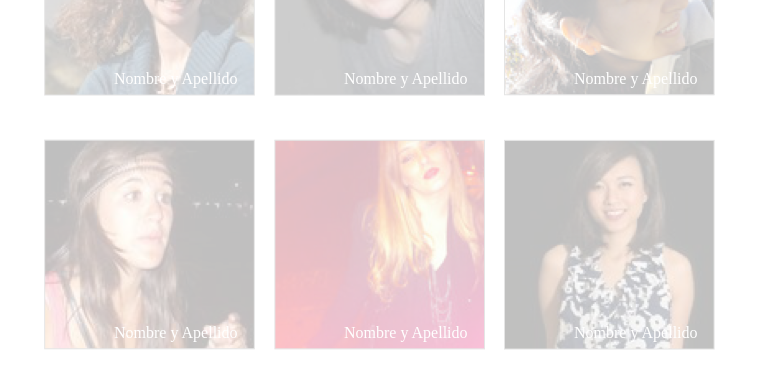
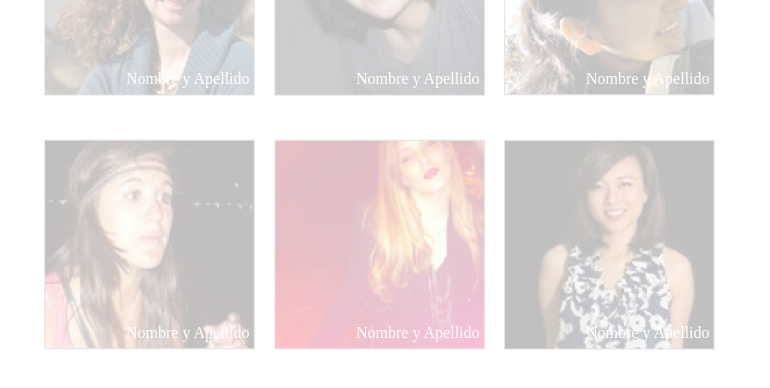
Before and after one commit to aifos710/nuestras-coders, a plain HTML site: page index.html in a window 1280 px wide. Shown: the part 200-588 px from the top of the page, 0-770 px from the left. Drawn offline with Linux system fonts and the light colour scheme.

Commit message:
nuestrascoders

```diff
--- a/index.html
+++ b/index.html
@@ -9,30 +9,42 @@
 		<div class="line"></div>
 		<div class="home">
 			<div class="box">
+			<a class="opaco">
 			     <img src="img/profile-1.png">
                  <p>Nombre y Apellido</p>
+            </a>
 			</div>
 			<div class="box">
+			<a class="opaco">
 			     <img src="img/profile-2.png">
                  <p>Nombre y Apellido</p>
+            </a>
 			</div>
 			<div class="box">
+			<a class="opaco">
 			     <img src="img/profile-3.png">
                  <p>Nombre y Apellido</p>
+            </a>
 			</div>
 		</div>
 		<div class="home">
 			<div class="box">
+			<a class="opaco">
 			     <img src="img/profile-4.png">
                  <p>Nombre y Apellido</p>
+            </a>
 			</div>
 			<div class="box">
+			<a class="opaco">
 			     <img src="img/profile-5.png">
                  <p>Nombre y Apellido</p>
+            </a>
 			</div>
 			<div class="box">
+			<a class="opaco">
 			     <img src="img/profile-6.png">
                  <p>Nombre y Apellido</p>
+            </a>
 			</div>
 		</div>
 	</body>
--- a/main.css
+++ b/main.css
@@ -19,7 +19,7 @@ p{
 	position: relative;
 	color: white;
 	bottom: 30px;
-	left: 85px;
+	left:97px;
 }
 
 
@@ -32,3 +32,7 @@ img{
 	opacity: 50%;
 
 }
+
+a.opaco:hover{
+	opacity: 0.5;
+}
```
